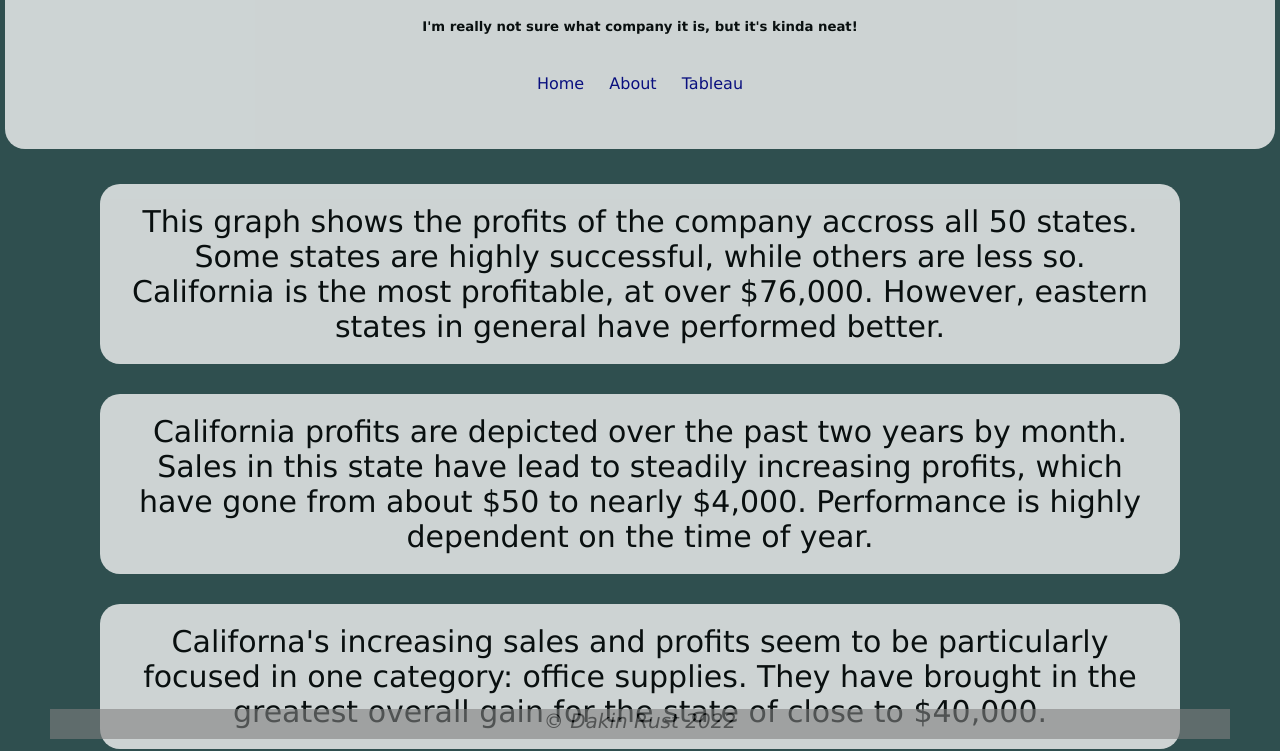
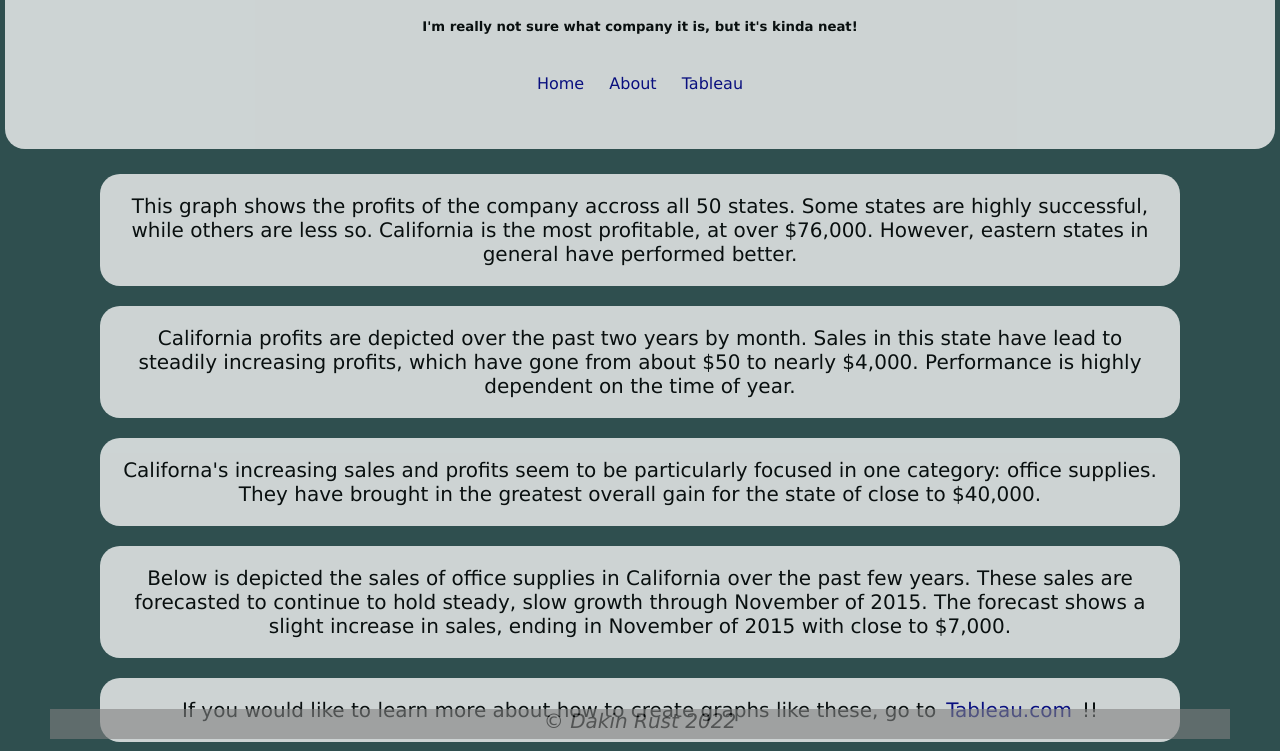
Before and after one commit to rakindust/IS201, a plain HTML site: page html/tableau.html in a window 1280 px wide. Shown: the part 56-807 px from the top of the page. Drawn offline with Linux system fonts and the light colour scheme.

Commit message:
Add files via upload

```diff
--- a/styles/bootstyles.css
+++ b/styles/bootstyles.css
@@ -12,7 +12,7 @@ p {
     background-color: whitesmoke;
     opacity: .8;
     color: black;
-    font-size: 30px;
+    font-size: 20px;
     padding: 20px;
     text-align: center;
     border-radius: 20px;
@@ -37,7 +37,6 @@ p {
     right: 100px;
     left: 100px;
     top: 210px;
-    bottom: 40px;
 }
 
 .footer {
```
